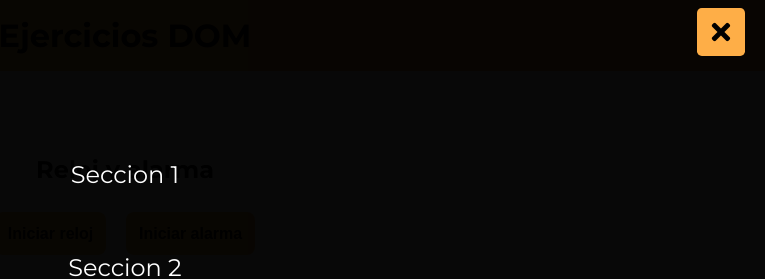
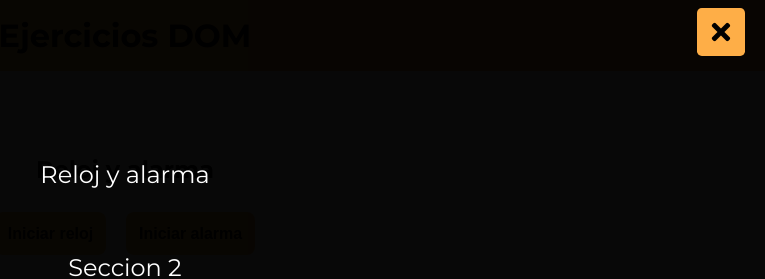
Before and after one commit to EzeVasari/ejercicios-dom, a plain HTML site: page index.html in a window 1280 px wide. Both pictures are taken after a click on the button 1236 px from the left and 32 px from the top of the page. Shown: the top 279 px of the page, without its empty margins (515-1280 px from the left). Drawn offline with Linux system fonts and the light colour scheme.

Commit message:
Cambia nombre de seccion 1

```diff
--- a/index.html
+++ b/index.html
@@ -25,7 +25,7 @@
     </button>
     <aside class="panel">
       <nav>
-        <a href="#seccion1">Seccion 1</a>
+        <a href="#seccion1">Reloj y alarma</a>
         <a href="#seccion2">Seccion 2</a>
         <a href="#seccion3">Seccion 3</a>
         <a href="#seccion4">Seccion 4</a>
```
